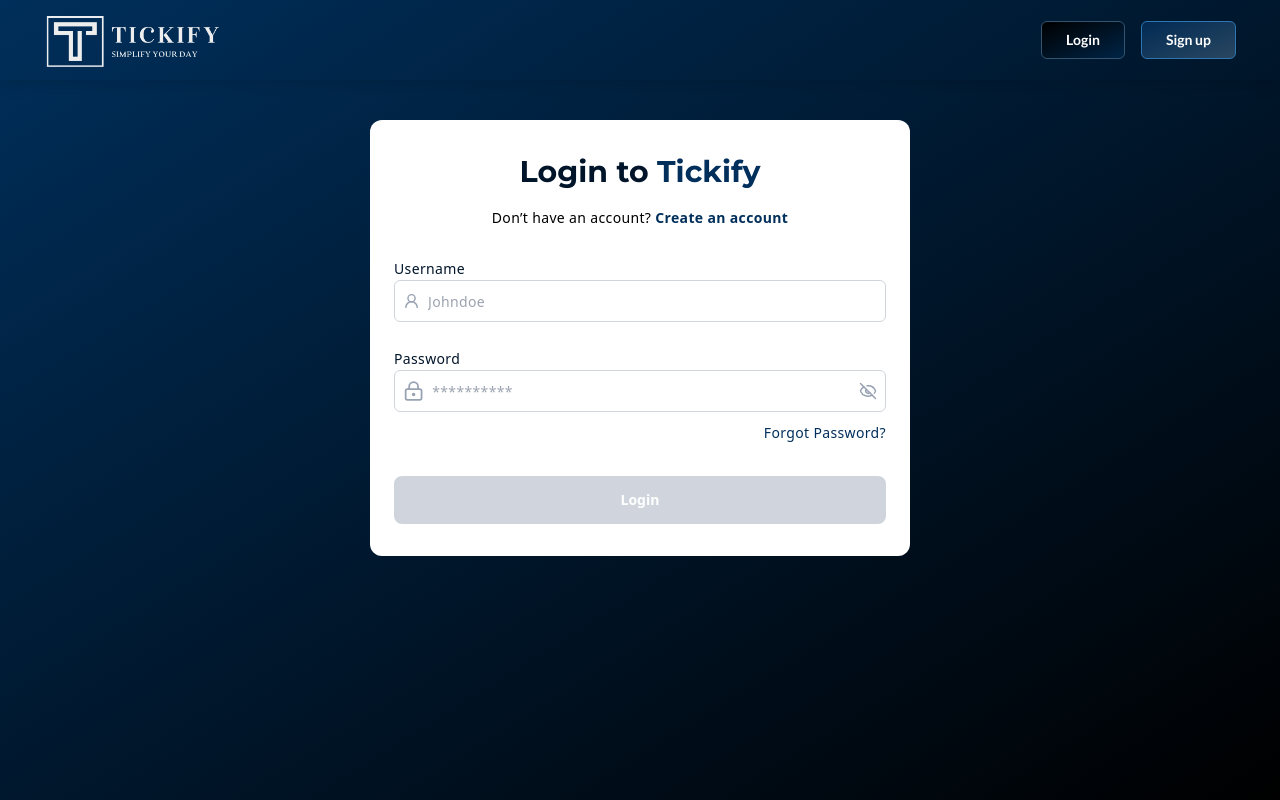
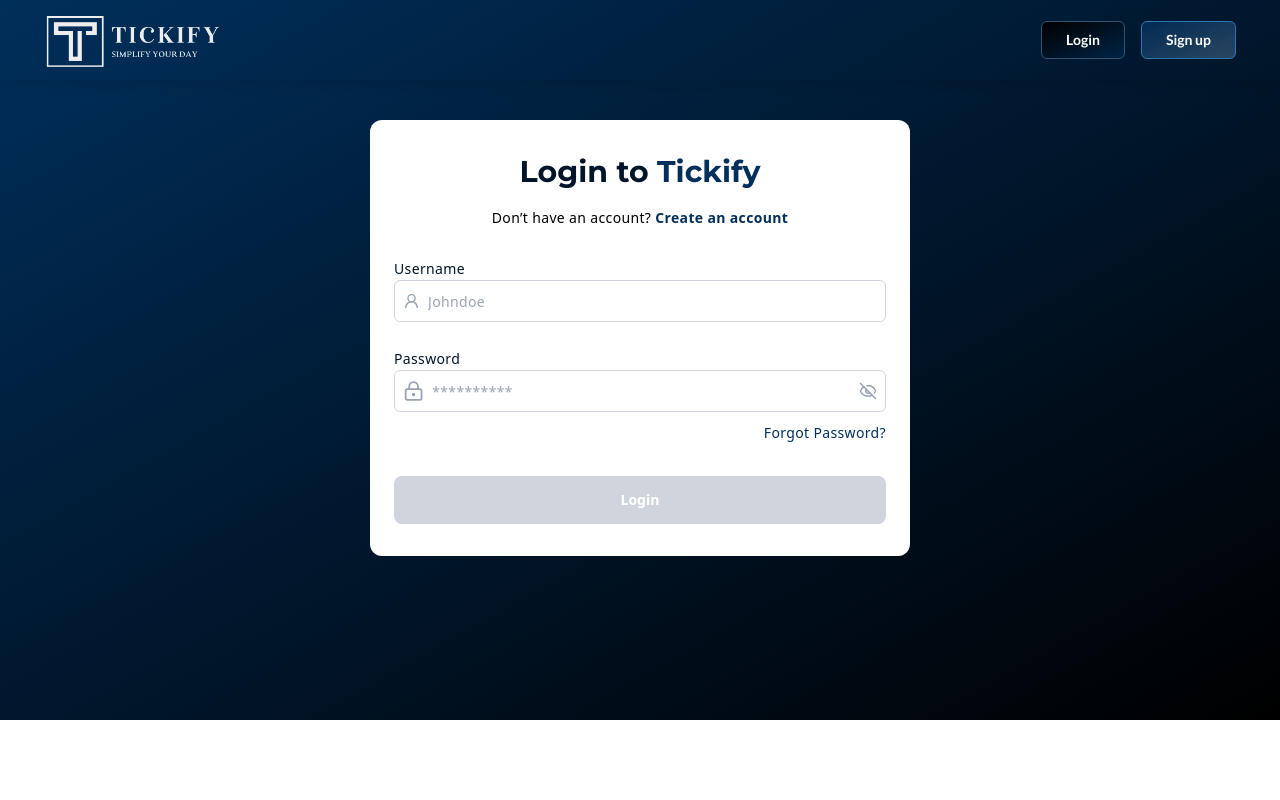
Before and after one commit to Jerryemmanuel01/tickify, a React (Vite) app in the folder frontend/: page /auth/login in a window 1280 px wide. Built offline with nearby package versions, Linux system fonts and the light colour scheme; no server answers.

Commit message:
fix: layout height fixed

```diff
--- a/frontend/src/layouts/index.jsx
+++ b/frontend/src/layouts/index.jsx
@@ -3,7 +3,7 @@ import Navbar from "../components/Navbar"
 
 const index = () => {
   return (
-    <section className="w-full min-h-screen bg-gradient-to-br from-primary to-black">
+    <section className="w-full min-h-[90vh] bg-gradient-to-br from-primary to-black">
       <ScrollRestoration />
       <Navbar />
       <Outlet />
```
